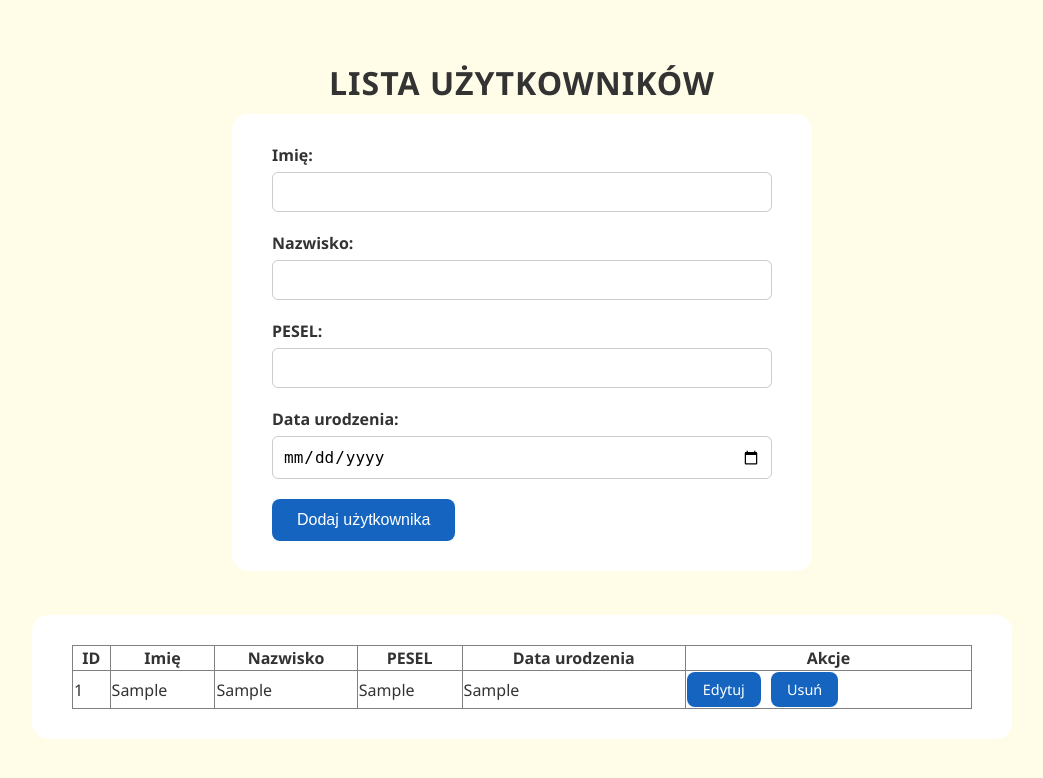
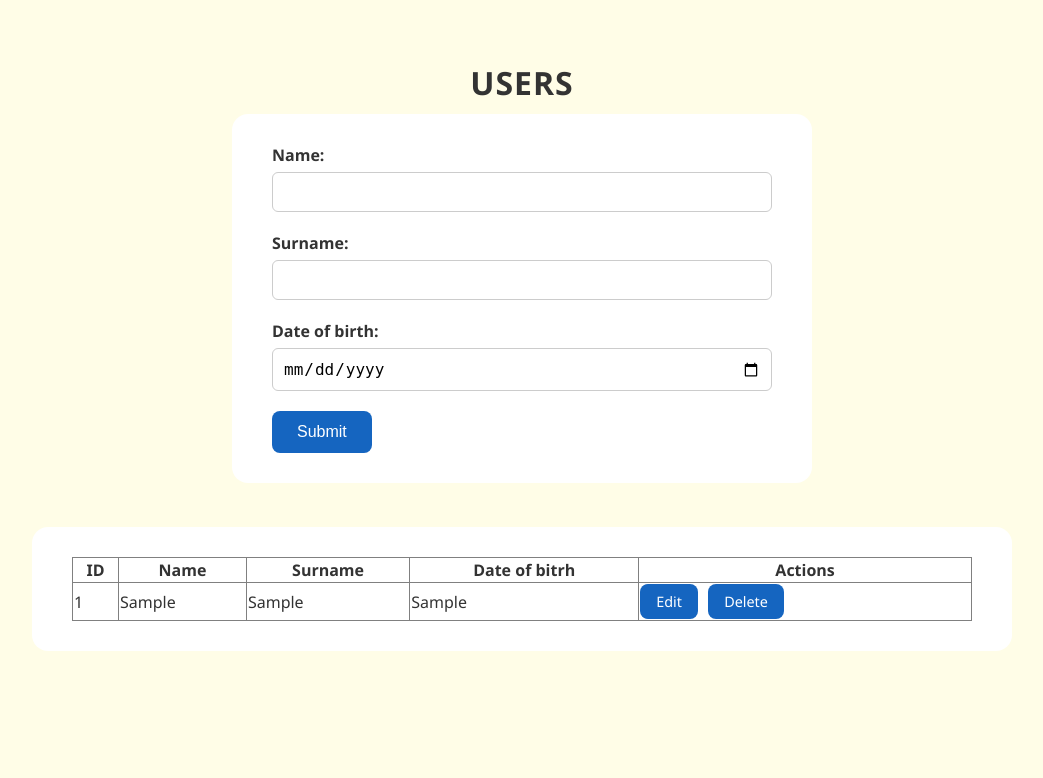
Before and after one commit to joannadagil/joannadagil.github.io, a PHP site: page /users/ in a window 1280 px wide. Shown: the top 778 px of the page, without its empty margins (118-1161 px from the left). Run offline with PHP 8.4, Linux system fonts and the light colour scheme; tables that the repository leaves empty or names only in its code hold one stand-in row (values such as "Sample post").

Commit message:
cleaning

```diff
--- a/users/index.php
+++ b/users/index.php
@@ -4,7 +4,6 @@ $edit_mode = false;
 $edit_user = [
     "imie" => "",
     "nazwisko" => "",
-    "pesel" => "",
     "data_urodzenia" => ""
 ];
 
@@ -30,27 +29,24 @@ if (isset($_GET['edit_id'])) {
 <html lang="pl">
 <head>
 <meta charset="UTF-8">
-<title>Lista użytkowników</title>
+<title>Users</title>
 <link rel="stylesheet" href="index.css">
 </head>
 <body>
 
-<h1>Lista użytkowników</h1>
+<h1>USERS</h1>
 
 <form action="index.php" method="post">
-    <label>Imię:</label>
+    <label>Name:</label>
     <input type="text" name="imie" value="<?= $edit_user['imie'] ?>">
 
-    <label>Nazwisko:</label>
+    <label>Surname:</label>
     <input type="text" name="nazwisko" value="<?= $edit_user['nazwisko'] ?>">
 
-    <label>PESEL:</label>
-    <input type="text" name="pesel" maxlength="11" value="<?= $edit_user['pesel'] ?>">
-
-    <label>Data urodzenia:</label>
+    <label>Date of birth:</label>
     <input type="date" name="data_urodzenia" value="<?= $edit_user['data_urodzenia'] ?>" required>
 
-    <input type="submit" name="submit" value="<?= $edit_mode ? 'Zapisz zmiany' : 'Dodaj użytkownika' ?>">
+    <input type="submit" name="submit" value="Submit">
 </form>
 
 <?php
@@ -58,11 +54,10 @@ if (isset($_GET['edit_id'])) {
 if (isset($_POST['submit'])) {
     $imie = $_POST['imie'];
     $nazwisko = $_POST['nazwisko'];
-    $pesel = $_POST['pesel'];
     $data = $_POST['data_urodzenia'];
 
-    $conn->query("INSERT INTO users (imie, nazwisko, pesel, data_urodzenia)
-                  VALUES ('$imie', '$nazwisko', '$pesel', '$data')");
+    $conn->query("INSERT INTO users (imie, nazwisko, data_urodzenia)
+                  VALUES ('$imie', '$nazwisko', '$data')");
 }
 
 // Pobieranie danych
@@ -75,11 +70,10 @@ $result = $conn->query("SELECT * FROM users");
 <table border="1" width="100%" style="border-collapse: collapse;">
     <tr>
         <th>ID</th>
-        <th>Imię</th>
-        <th>Nazwisko</th>
-        <th>PESEL</th>
-        <th>Data urodzenia</th>
-        <th>Akcje</th>
+        <th>Name</th>
+        <th>Surname</th>
+        <th>Date of bitrh</th>
+        <th>Actions</th>
     </tr>
 
 <?php
@@ -89,18 +83,17 @@ while($row = $result->fetch_assoc()):
         <td><?= $row['id'] ?></td>
         <td><?= $row['imie'] ?></td>
         <td><?= $row['nazwisko'] ?></td>
-        <td><?= $row['pesel'] ?></td>
         <td><?= $row['data_urodzenia'] ?></td>
         <td>
             <a class="action-btn btn"
                 href="index.php?edit_id=<?= $row['id'] ?>">
-                Edytuj
+                Edit
             </a>
 
             <a class="action-btn btn"
                 href="delete.php?id=<?= $row['id'] ?>"
                 onclick="return confirm('Usunąć?')">
-                Usuń
+                Delete
             </a>
         </td>
     </tr>
```
Also changed, not shown: index.html (+6 -5 lines), users/edit.php (deleted, +0 -53 lines), calculator/index.html (renamed from calculator/calculator.html), invoice/index.html (renamed from invoice/invoice.html).
